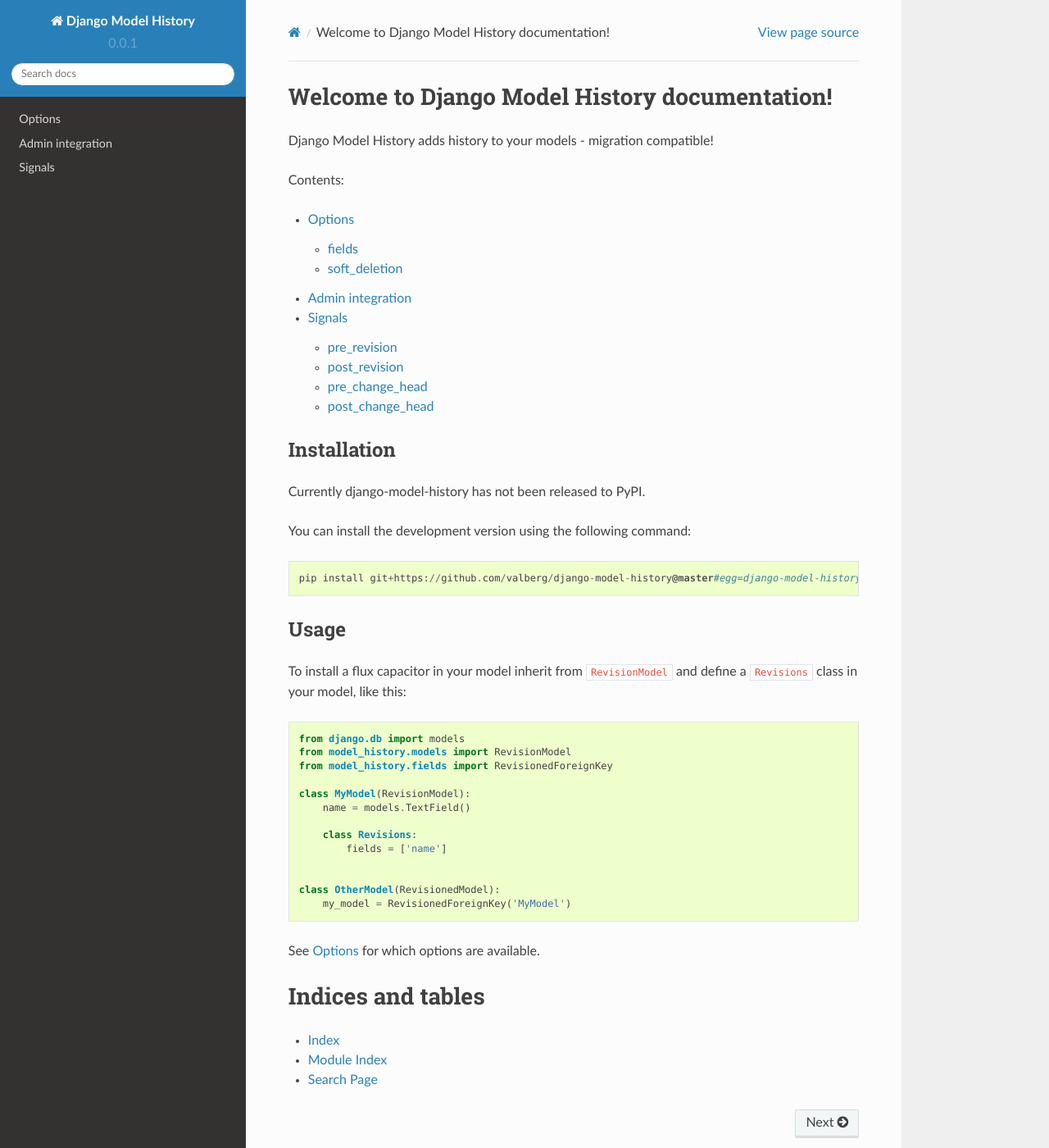
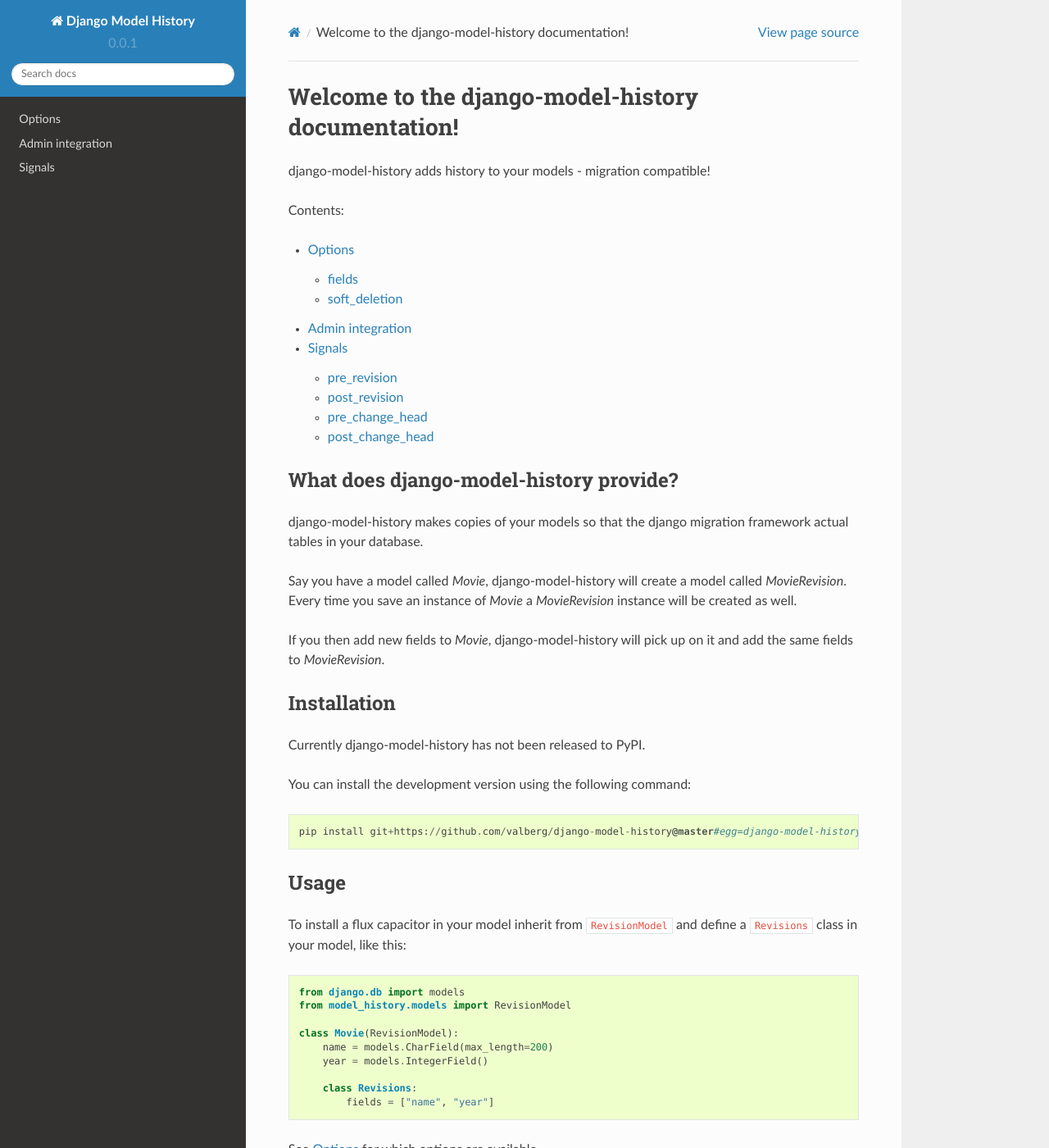
Before and after one commit to valberg/django-model-revisioning, a Sphinx documentation site: the page built from docs/source/index.rst, in a window 1280 px wide and 1400 px high. Shown: the whole window at 82% size. Built offline with Sphinx 7.4.7 and the Read the Docs theme 2.0.0, drawn with Linux system fonts in a browser that asks for light colours.

Commit message:
More docs.

```diff
--- a/docs/source/index.rst
+++ b/docs/source/index.rst
@@ -1,7 +1,7 @@
-Welcome to Django Model History documentation!
-============================================
+Welcome to the django-model-history documentation!
+==================================================
 
-Django Model History adds history to your models - migration compatible!
+django-model-history adds history to your models - migration compatible!
 
 Contents:
 
@@ -11,6 +11,16 @@
    options
    admin
    signals
+
+What does django-model-history provide?
+---------------------------------------
+
+django-model-history makes copies of your models so that the django migration framework actual tables in your database.
+
+Say you have a model called `Movie`, django-model-history will create a model called `MovieRevision`.
+Every time you save an instance of `Movie` a `MovieRevision` instance will be created as well.
+
+If you then add new fields to `Movie`, django-model-history will pick up on it and add the same fields to `MovieRevision`.
 
 Installation
 ------------
@@ -30,17 +40,14 @@
 
     from django.db import models
     from model_history.models import RevisionModel
-    from model_history.fields import RevisionedForeignKey
 
-    class MyModel(RevisionModel):
-        name = models.TextField()
+    class Movie(RevisionModel):
+        name = models.CharField(max_length=200)
+        year = models.IntegerField()
 
         class Revisions:
-            fields = ['name']
+            fields = ["name", "year"]
 
-
-    class OtherModel(RevisionedModel):
-        my_model = RevisionedForeignKey('MyModel')
 
 See :doc:`options` for which options are available.
 
```
